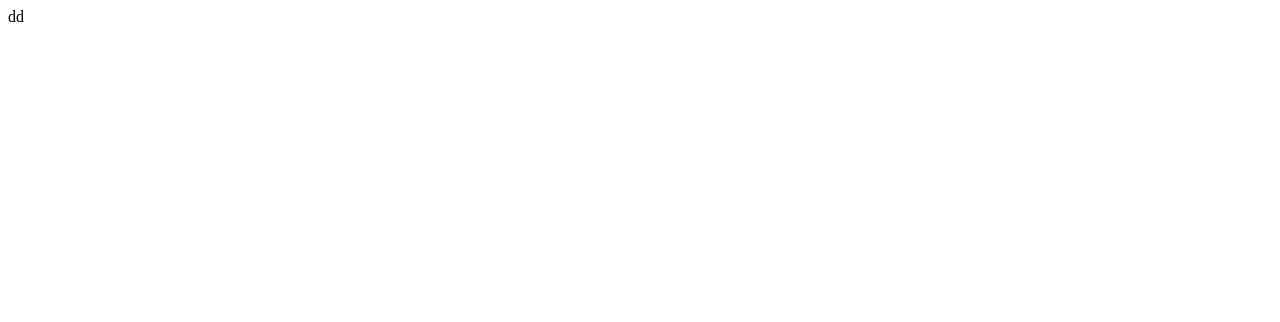
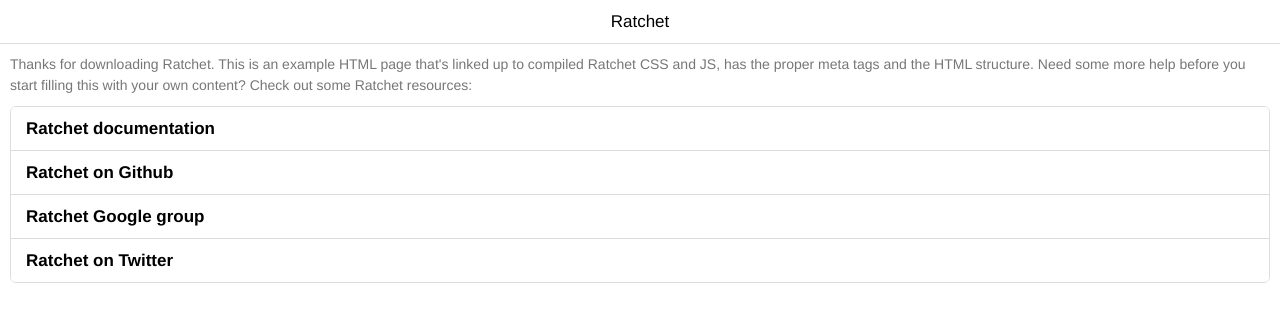
Before and after one commit to opensourcegarangan/tes, a plain HTML site: page index.html in a window 1280 px wide. Drawn offline with Linux system fonts and the light colour scheme; a web font is replaced by a local one.

Commit message:
Update index.html

```diff
--- a/index.html
+++ b/index.html
@@ -1 +1,58 @@
-dd
+
+<!DOCTYPE html>
+<html>
+  <head>
+    <meta charset="utf-8">
+    <title>Ratchet template page</title>
+
+    <!-- Sets initial viewport load and disables zooming  -->
+    <meta name="viewport" content="initial-scale=1, maximum-scale=1">
+
+    <!-- Makes your prototype chrome-less once bookmarked to your phone's home screen -->
+    <meta name="apple-mobile-web-app-capable" content="yes">
+    <meta name="apple-mobile-web-app-status-bar-style" content="black">
+
+    <!-- Include the compiled Ratchet CSS -->
+    <link href="garangan.css" rel="stylesheet">
+
+    <!-- Include the compiled Ratchet JS -->
+    <script src="garangan.js"></script>
+  </head>
+  <body>
+
+    <!-- Make sure all your bars are the first things in your <body> -->
+    <header class="bar bar-nav">
+      <h1 class="title">Ratchet</h1>
+    </header>
+
+    <!-- Wrap all non-bar HTML in the .content div (this is actually what scrolls) -->
+    <div class="content">
+      <p class="content-padded">Thanks for downloading Ratchet. This is an example HTML page that's linked up to compiled Ratchet CSS and JS, has the proper meta tags and the HTML structure. Need some more help before you start filling this with your own content? Check out some Ratchet resources:</p>
+      <div class="card">
+        <ul class="table-view">
+          <li class="table-view-cell">
+            <a class="push-right" href="http://goratchet.com">
+              <strong>Ratchet documentation</strong>
+            </a>
+          </li>
+          <li class="table-view-cell">
+            <a class="push-right" href="https://github.com/twbs/ratchet/">
+              <strong>Ratchet on Github</strong>
+            </a>
+          </li>
+          <li class="table-view-cell">
+            <a class="push-right" href="https://groups.google.com/forum/#!forum/goratchet">
+              <strong>Ratchet Google group</strong>
+            </a>
+          </li>
+          <li class="table-view-cell">
+            <a class="push-right" href="https://twitter.com/goratchet">
+              <strong>Ratchet on Twitter</strong>
+            </a>
+          </li>
+        </ul>
+      </div>
+    </div>
+
+  </body>
+</html>
```
